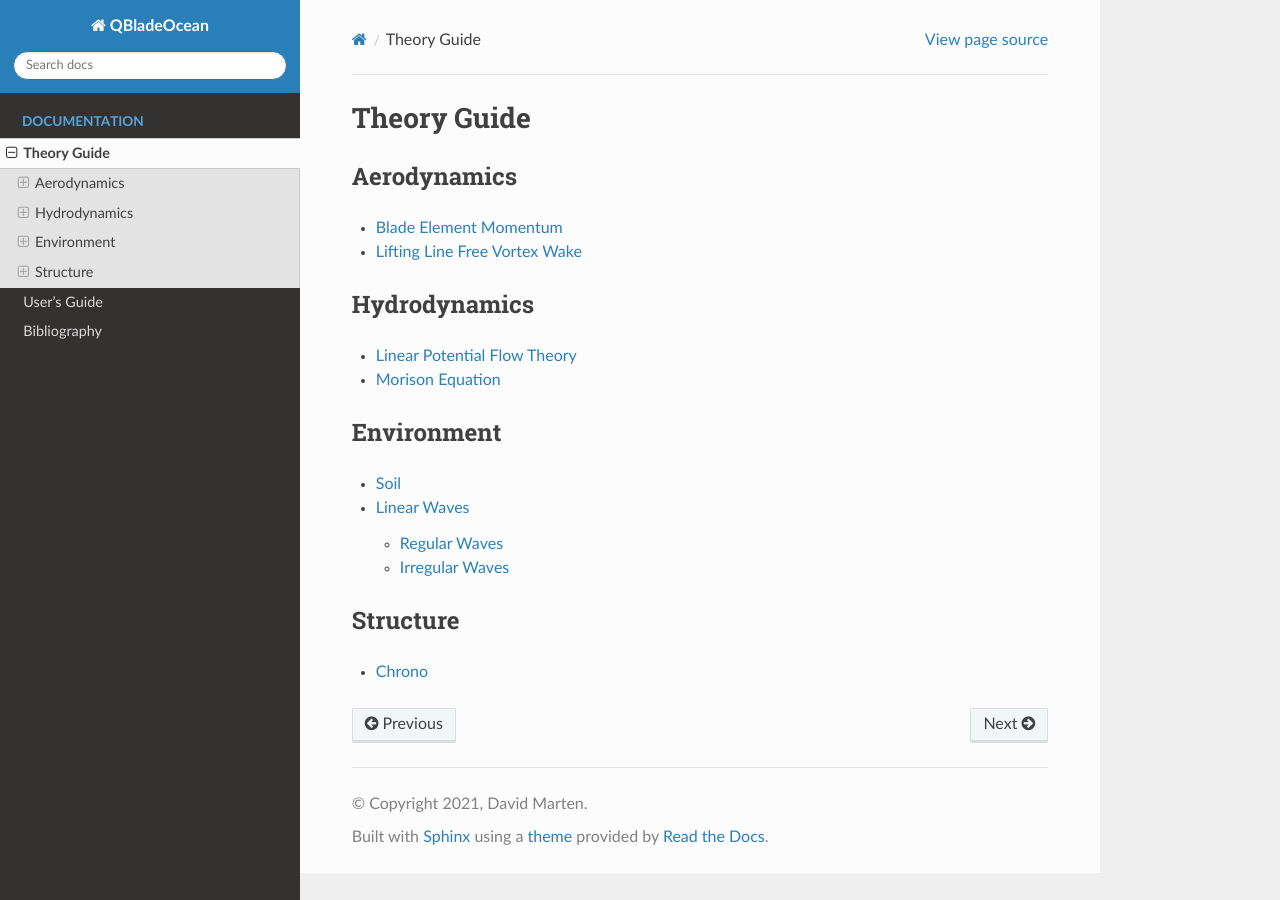
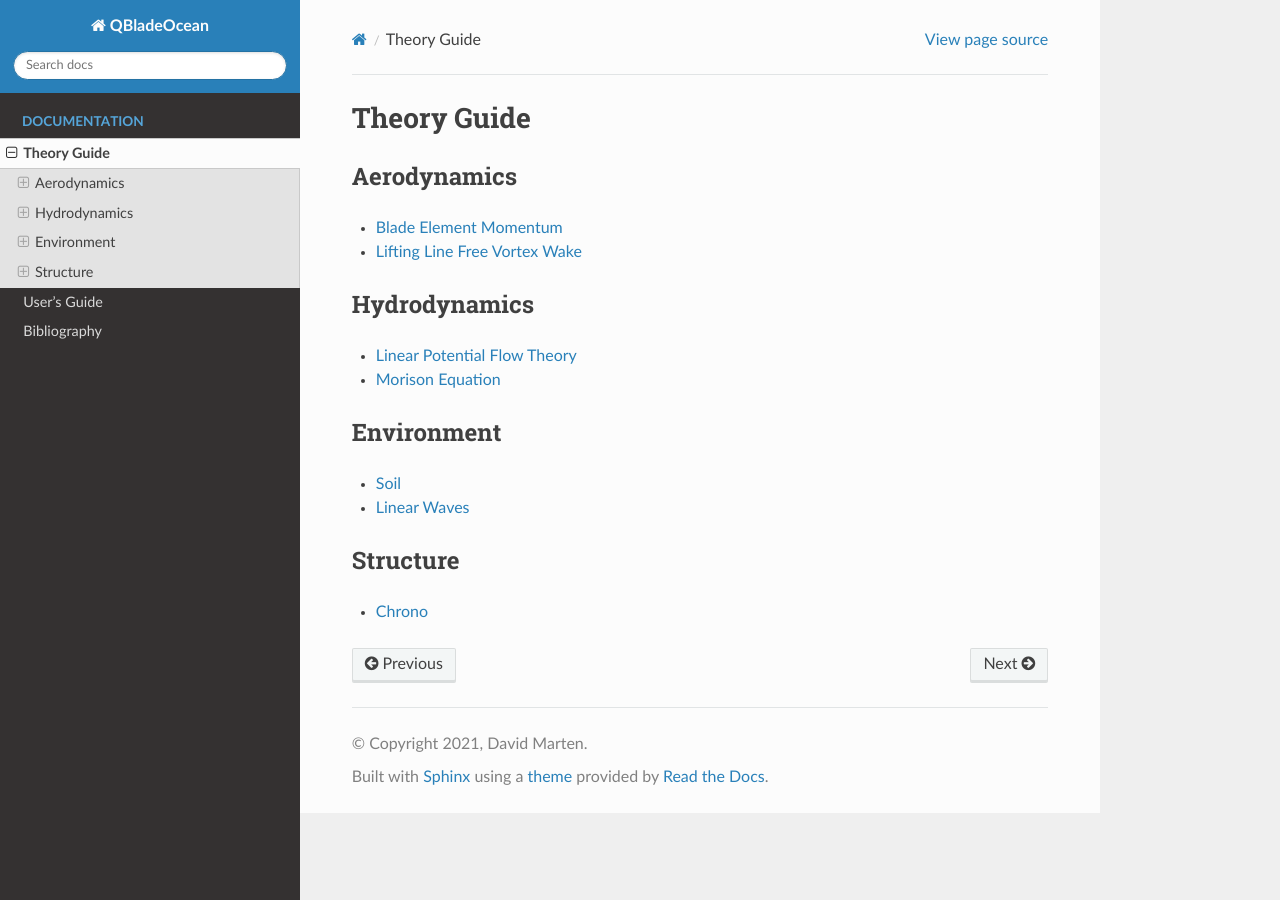
Before and after one commit to QBladeOcean/QBladeOceanDocs, a Sphinx documentation site: the page built from docs/source/src/theory/index_th.rst, in a window 1280 px wide. Built offline with Sphinx 7.4.7 and the Read the Docs theme 2.0.0, drawn with Linux system fonts in a browser that asks for light colours; part of the change alters nothing that is shown.

Commit message:
Basic structure of QBladeOcean documentation

```diff
--- a/docs/source/src/theory/index_th.rst
+++ b/docs/source/src/theory/index_th.rst
@@ -4,7 +4,7 @@ Theory Guide
 Aerodynamics
 ************
 .. toctree::
-   :maxdepth: 0
+   :maxdepth: 1
 
    aerodynamics/bem/bem
    aerodynamics/lifting_line/lifting_line
@@ -12,7 +12,7 @@ Aerodynamics
 Hydrodynamics
 *************
 .. toctree::
-   :maxdepth: 0
+   :maxdepth: 1
 
    hydrodynamics/lpft/lpft
    hydrodynamics/me/me
@@ -20,7 +20,7 @@ Hydrodynamics
 Environment
 ***********
 .. toctree::
-   :maxdepth: 0
+   :maxdepth: 1
 
    environment/soil/soil
    environment/oceanography/linear_waves
@@ -28,6 +28,6 @@ Environment
 Structure
 *********
 .. toctree::
-   :maxdepth: 0
+   :maxdepth: 1
 
    structure/chrono/chrono
```
Also changed, not shown: 10 other files.
